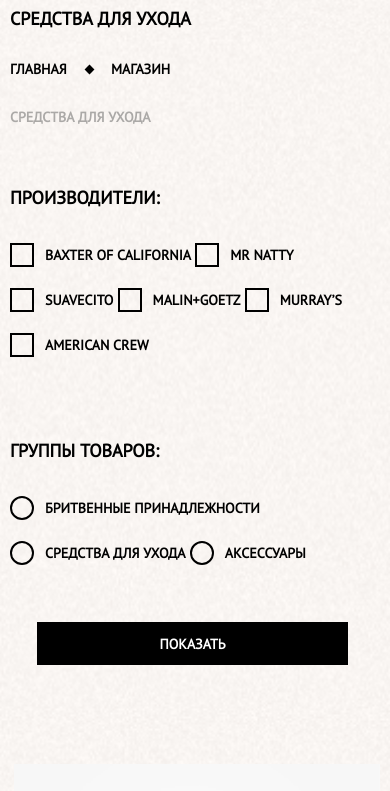
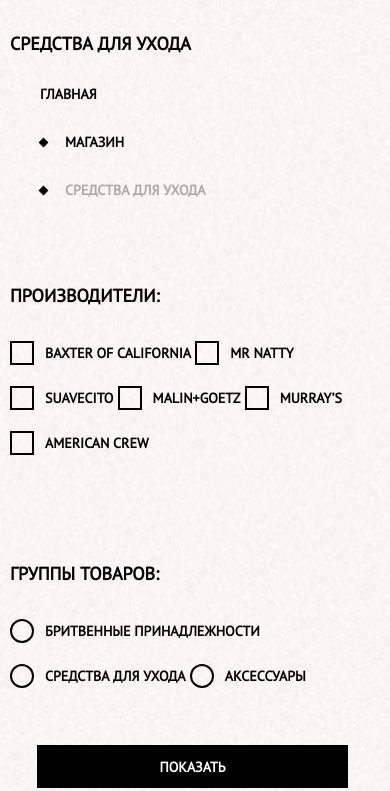
Before and after one commit to Vonafo/3.1BarberShopBarber, a plain HTML site: page store.html in a window 390 px wide. Shown: the part 53-844 px from the top of the page. Drawn offline with Linux system fonts and the light colour scheme.

Commit message:
adaptive and fix item.html

```diff
--- a/css/price.css
+++ b/css/price.css
@@ -18,18 +18,24 @@ body{
 }
 .price li{
     font-weight: bold;
-    margin-right: 40px;
-    padding-top: 30px;
+    margin-right: 20px;
+    margin-top: 30px;
+    padding-left: 25px;
     font-size: 14px;
     display: inline-block;
+}
+.noneSqr{
+    padding-left: 0 !important;
 }
 .smallSqr {
     position: relative;
     color: #aba9a7;
 }
 .smallSqr::after {
-    left:-25px;
-    bottom: 5px;
+    left:0;
+    bottom:0;
+    top: 0;
+    margin: auto;
     content: "";
     position: absolute;
     width: 7px;
@@ -196,5 +202,11 @@ table td {
     h2 {
         font-size: 18px !important;
     }
-
+    .price li{
+        display: block;
+        margin-left: 30px;
+    }
+    .price h2{
+        padding-top: 25px;
+    }
 }
--- a/store.html
+++ b/store.html
@@ -56,7 +56,7 @@
   <div class="price">
     <h2>СРЕДСТВА ДЛЯ УХОДА</h2>
     <ul>
-      <li>главная</li>
+      <li class="noneSqr">главная</li>
       <li class="smallSqr blackColor">МАГАЗИН</li>
       <li class="smallSqr">СРЕДСТВА ДЛЯ УХОДА</li>
     </ul>
```
Also changed, not shown: pricelist.html (+1 -1 lines).
